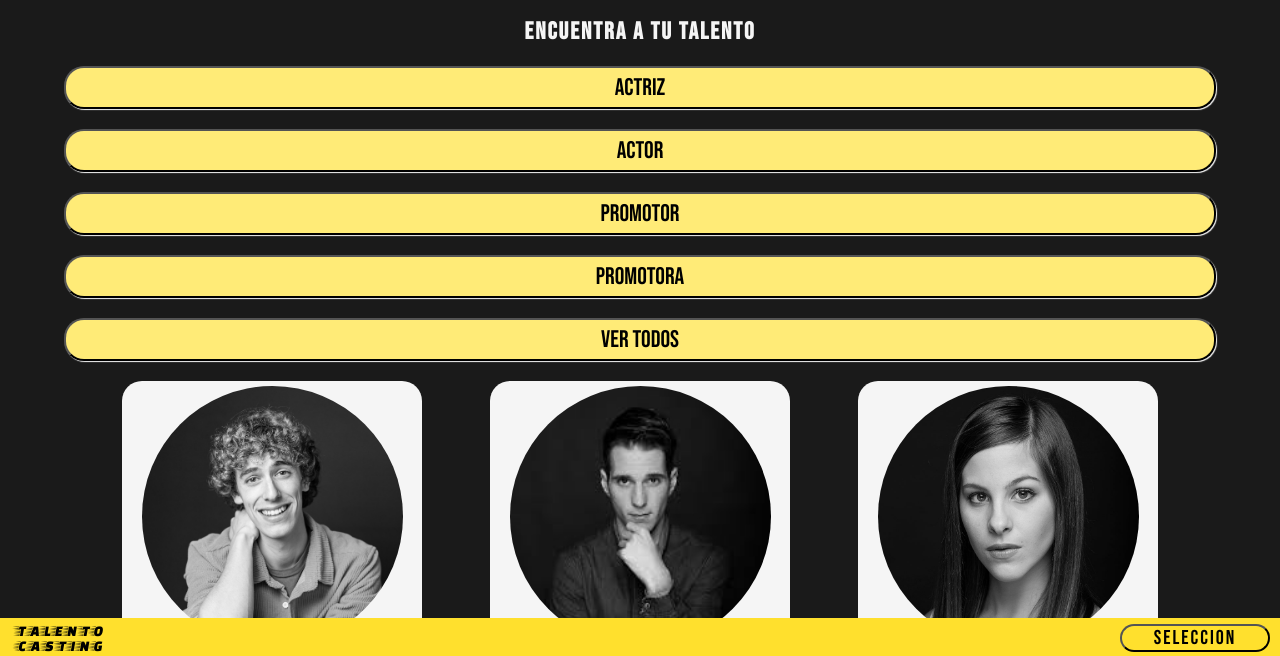
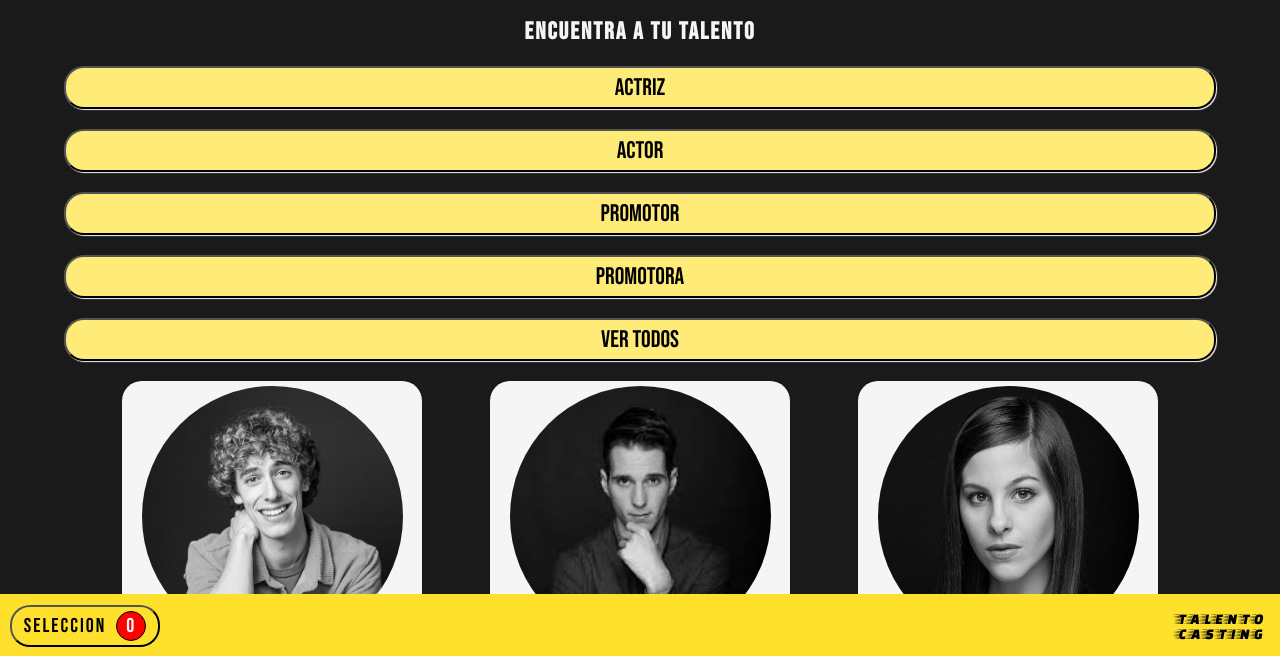
Before and after one commit to nahuelcuesta/preEntrega3-NahuelCuesta-JS, a website: page index.html in a window 1280 px wide. Shown: the part 142-798 px from the top of the page. Drawn offline with Linux system fonts and the light colour scheme; a web font is replaced by a local one.

Commit message:
Se agrego contador de talentos seleccionados y su estilo

```diff
--- a/carritoTalentos.js
+++ b/carritoTalentos.js
@@ -8,6 +8,8 @@ window.addEventListener('load', () => {
         talentosSeleccionados = JSON.parse(talentosSeleccionadosLS);
         agregarHTML();
     }
+    const contadorCarrito = document.querySelector('#contador-seleccion');
+    contadorCarrito.textContent = talentosSeleccionados.length;
 });
 
 const borrarLista = document.querySelector('#borrar-lista');
@@ -74,7 +76,8 @@ function agregarHTML() {
         `;
         contenedorTalentos.appendChild(fila);
     })
-
+    const contadorCarrito = document.querySelector('#contador-seleccion');
+    contadorCarrito.textContent = talentosSeleccionados.length;
 }
 
 function borrarTalentos() {
--- a/index.html
+++ b/index.html
@@ -17,14 +17,15 @@
 <body>
     <header>
         <nav id="nav-carro-talentos">
+            <button id=carro-talentos-btn>SELECCION<span id="contador-seleccion">0</span></button>
             <a href="./index.html">
                 <p>TALENTO <br> CASTING</p>
             </a>
-            <button id=carro-talentos-btn>SELECCION</button>
+
         </nav>
         <div id=contenedor-carrito-talentos class="contenedor-carrito-talentos">
             <div>
-                <p>SELECCION</p>
+                <p>SELECCION </p>
                 <button class="btn-X">X</button>
             </div>
             <table>
--- a/scss/pages/_index.scss
+++ b/scss/pages/_index.scss
@@ -25,6 +25,8 @@ header {
         bottom: 0;
         z-index: 99;
         width: 100%;
+        height: 8vh;
+
         justify-content: space-between;
         align-items: center;
         padding: 0px 10px;
@@ -57,6 +59,19 @@ header {
             font-family: 'Bebas Neue', sans-serif;
             letter-spacing: 2px;
             font-size: 20px;
+
+            span {
+                background-color: red;
+                color: white;
+                width: 30px;
+                border-radius: 50%;
+margin: 4px;
+padding: 2px;
+                margin-left: 10px;
+                margin-right: 0px;
+
+             border: 1px solid black;
+            }
         }
     }
 }
@@ -112,7 +127,8 @@ header {
         }
 
     }
-    .btns-lista{
+
+    .btns-lista {
         display: flex;
         background-color: transparent;
         justify-content: center;
@@ -132,7 +148,7 @@ header {
         font-family: 'Bebas Neue', sans-serif;
         letter-spacing: 2px;
         font-size: 15px;
-        margin:10px ;
+        margin: 10px;
     }
 
     .btn-X {
@@ -143,7 +159,8 @@ header {
         border-radius: 5px;
 
     }
-    .btn-x2{
+
+    .btn-x2 {
         margin-left: 50px;
     }
 
@@ -201,7 +218,7 @@ header {
                 td {
                     width: 100%;
                     padding: 5px;
-                    display:flex;
+                    display: flex;
                     justify-content: center;
                     align-items: center;
 
```
Also changed, not shown: css/style.css, 1 other file.
